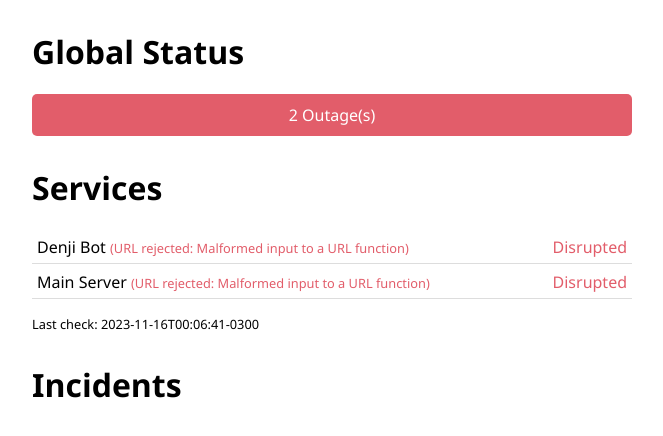
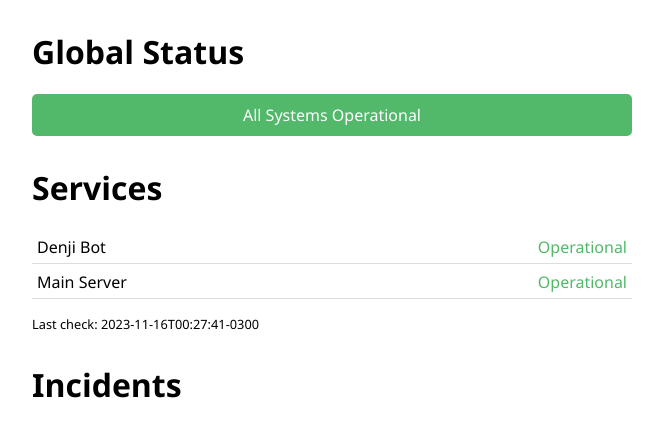
Before and after one commit to Jocadbz/statuspage, a plain HTML site: page index.html in a window 1280 px wide. Shown: the whole page, without its empty margins (308-971 px from the left). Drawn offline with Linux system fonts and the light colour scheme.

Commit message:
Site update 2

```diff
--- a/checks.csv
+++ b/checks.csv
@@ -1,2 +1,2 @@
-http4,   200,  Main Server,         192.168.1.9 8123
-http,    200,  Denji Bot,            192.168.1.9 8123
+ping,     0,  Main Server,         192.168.1.9
+ping,     0,  Denji Bot,           192.168.1.9
--- a/index.html
+++ b/index.html
@@ -15,13 +15,13 @@
 <body>
 <div class='container'>
 <h1>Global Status</h1>
-<ul><li class='panel failed-bg'>2 Outage(s)</li></ul>
+<ul><li class='panel success-bg'>All Systems Operational</li></ul>
 <h1>Services</h1>
 <ul>
-<li>Denji Bot <span class='small failed'>(URL rejected: Malformed input to a URL function)</span><span class='status failed'>Disrupted</span></li>
-<li>Main Server <span class='small failed'>(URL rejected: Malformed input to a URL function)</span><span class='status failed'>Disrupted</span></li>
+<li>Denji Bot <span class='status success'>Operational</span></li>
+<li>Main Server <span class='status success'>Operational</span></li>
 </ul>
-<p class=small> Last check: 2023-11-16T00:06:41-0300</p>
+<p class=small> Last check: 2023-11-16T00:27:41-0300</p>
 <h1>Incidents</h1>
 <p></p>
 </div>
```
